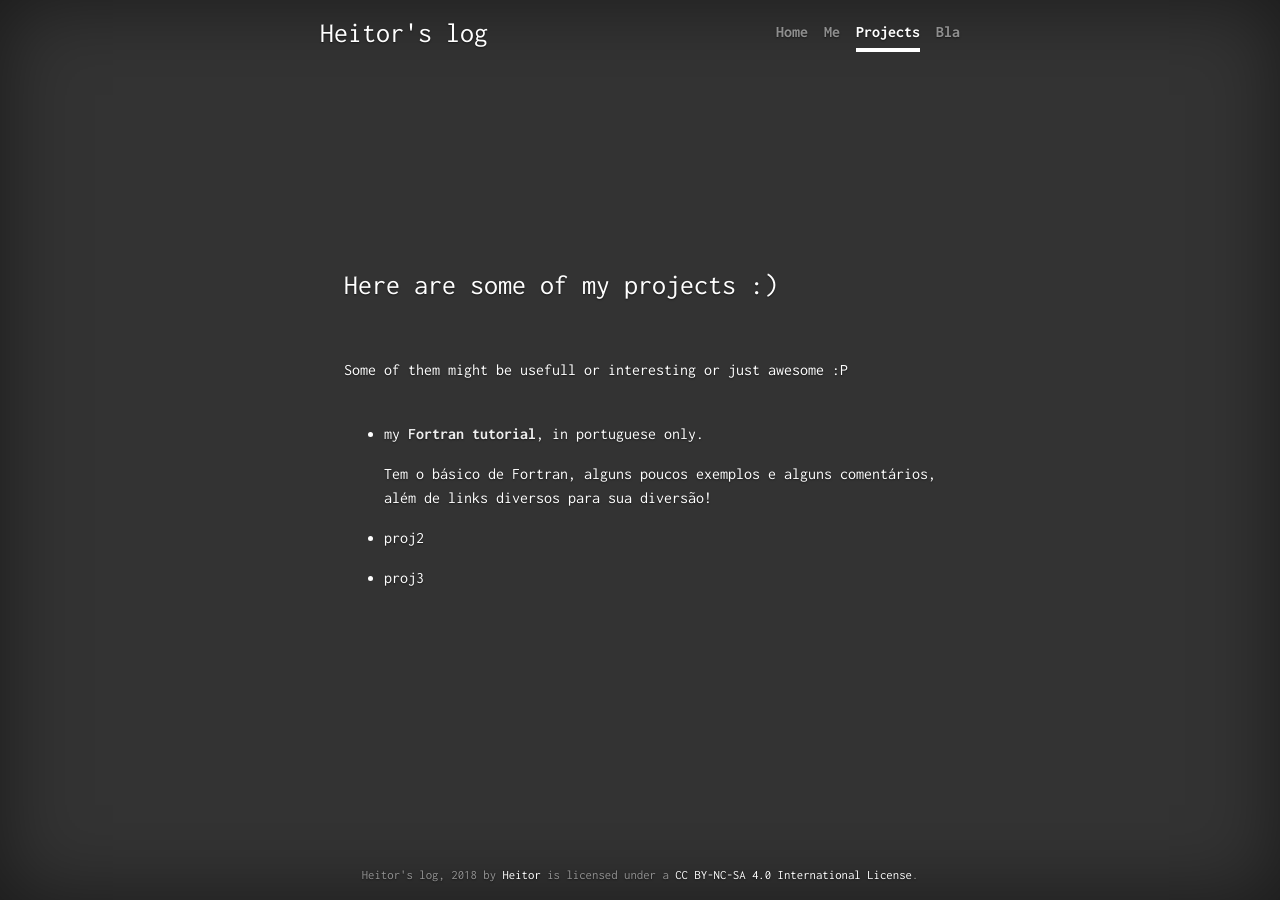
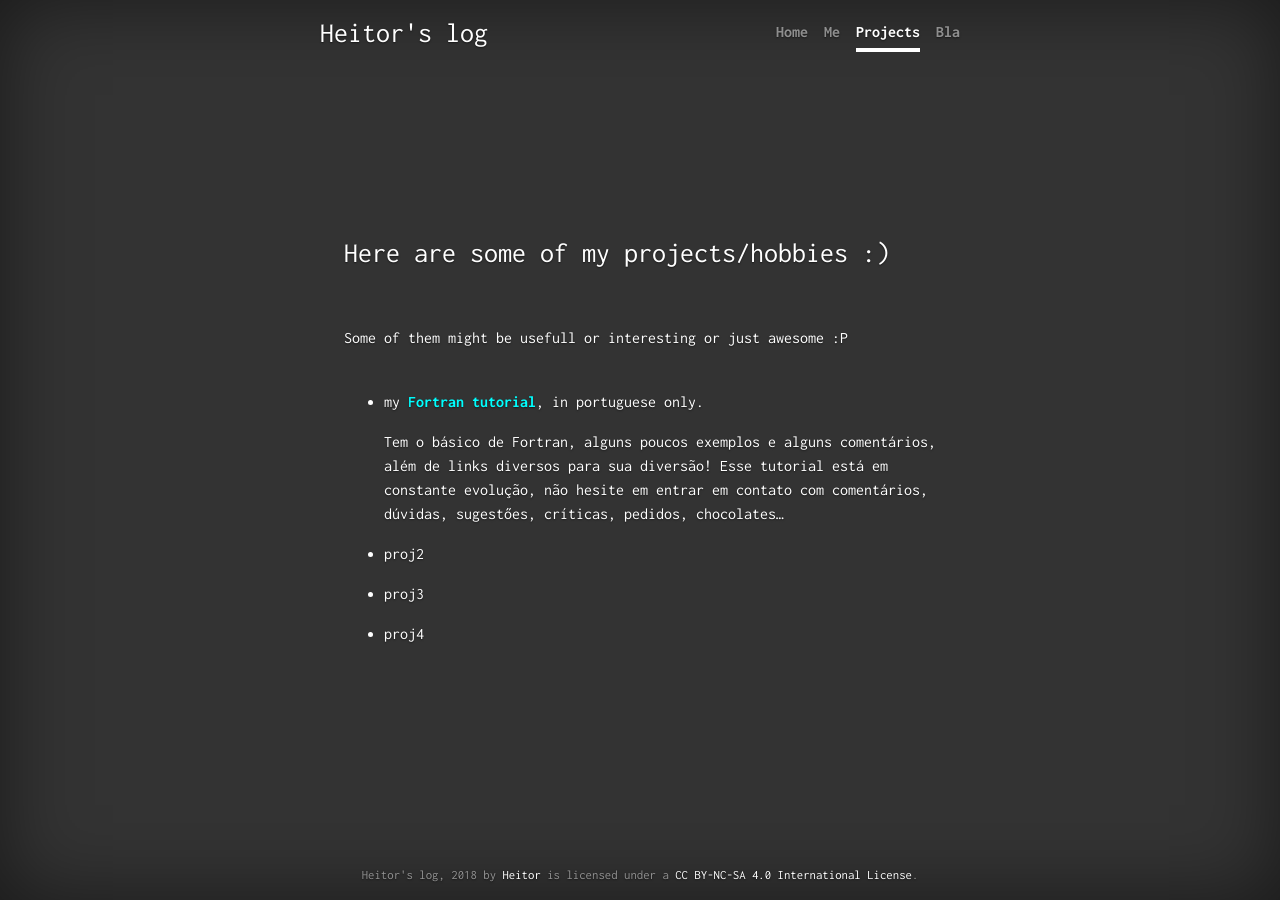
Before and after one commit to heitorPB/heitorPB.github.io, a Jekyll site: the page built from projects.md, in a window 1280 px wide. Built offline with Jekyll 4.4.1, drawn with Linux system fonts in a browser that asks for light colours.

Commit message:
better small details :)

```diff
--- a/_layouts/projects.html
+++ /dev/null
@@ -1,8 +0,0 @@
----
-layout: default
----
-<div id="white-link">
-	{{ content }}
-</div>
-
-<br>
--- a/bla.html
+++ b/bla.html
@@ -2,7 +2,8 @@
 layout: default
 title: bla
 ---
-<h1>Latest Stuff</h1>
+<h1>Latest Stuff <a class="rss-subscribe" href="/feed.xml"><img src="/assets/imgs/feed-icon.svg" class="emoji">
+</a></h1>
 
 <br>
 
--- a/projects.md
+++ b/projects.md
@@ -1,10 +1,10 @@
 ---
 title: my projects
-layout: projects
+layout: default
 permalink: /projects.html
 ---
 
-### Here are some of my projects :)
+### Here are some of my projects/hobbies :)
 
 <br><br>
 Some of them might be usefull or interesting or just awesome :P
@@ -14,8 +14,12 @@ Some of them might be usefull or interesting or just awesome :P
   in portuguese only.
 
   Tem o básico de Fortran, alguns poucos exemplos e alguns comentários, além
-  de links diversos para sua diversão!
+  de links diversos para sua diversão! Esse tutorial está em constante
+  evolução, não hesite em entrar em contato com comentários, dúvidas,
+  sugestőes, críticas, pedidos, chocolates...
 
 - proj2
 
 - proj3
+
+- proj4
```
Also changed, not shown: _posts/template.md (+1 -0 lines), index.md (+2 -0 lines), me.md (+3 -0 lines), assets/imgs/feed-icon.svg (added), 1 other file.
